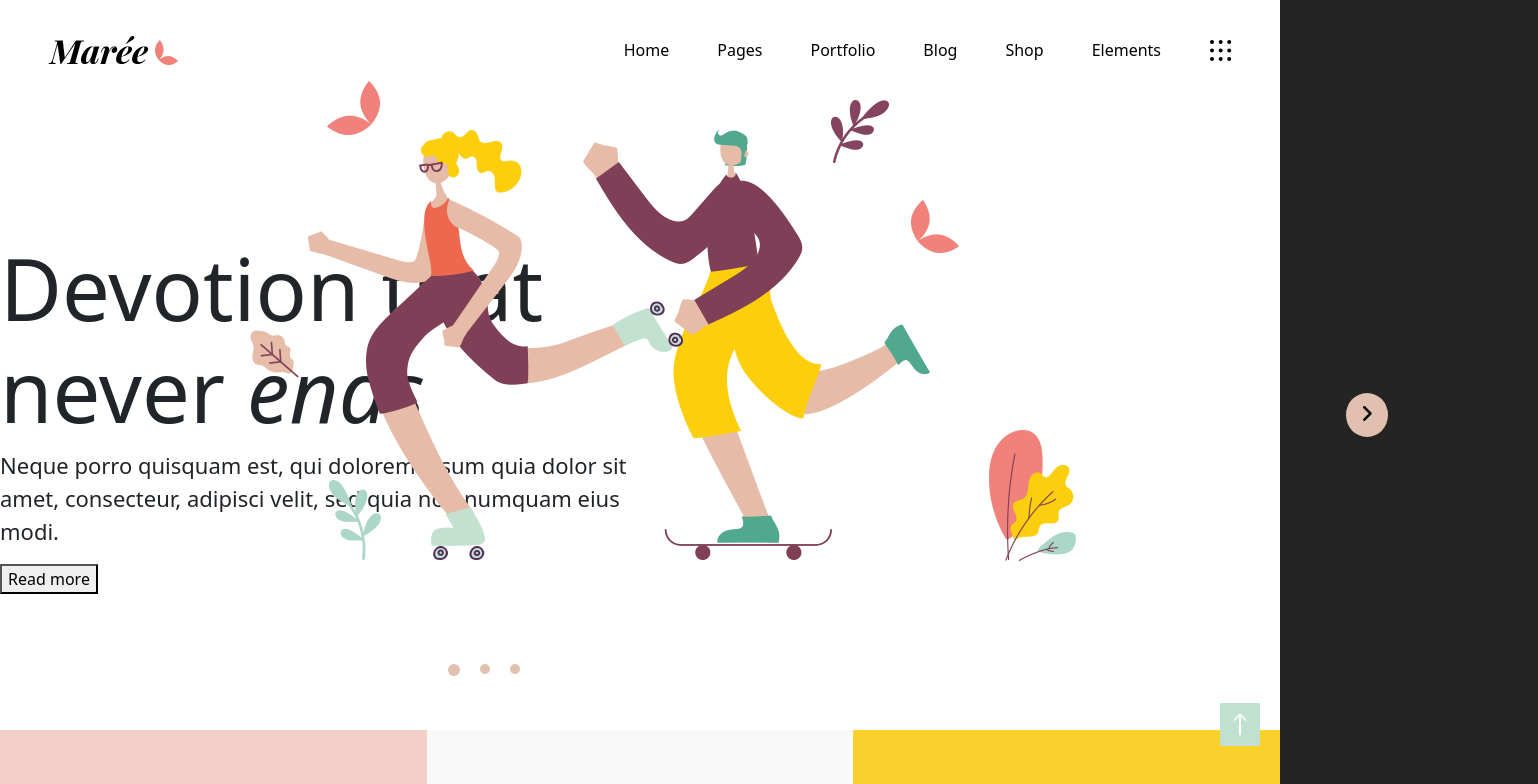
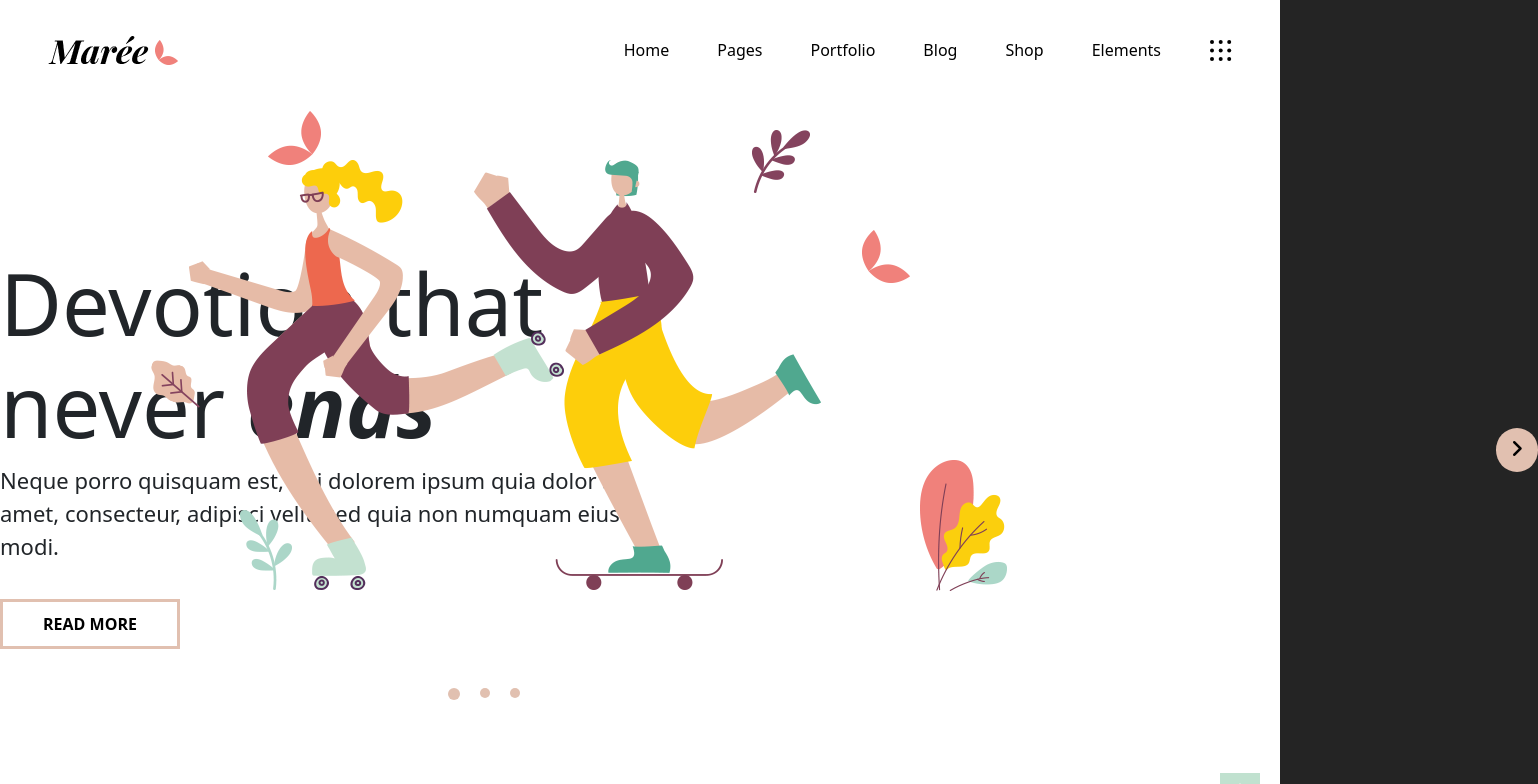
Before and after one commit to michele-pupo/proj-html-vuejs, a Vue app: page / in a window 1280 px wide. Shown: the top 784 px of the page, 1538 px wide, since content can reach past the window. Built offline with nearby package versions, Linux system fonts and the light colour scheme.

Commit message:
added hover in the navbar links

```diff
--- a/src/components/Elements.vue
+++ b/src/components/Elements.vue
@@ -68,7 +68,7 @@ export default {
             margin: 0px auto;
             display: flex;
             gap: 30px;
-            padding: 150px 0px 80px 0px;
+            padding: 150px 0px 10px 0px;
 
         }
 
--- a/src/components/ListLinks.vue
+++ b/src/components/ListLinks.vue
@@ -32,5 +32,10 @@ export default {
     a{
         color: black;
         text-decoration: none;
+
+        &:hover{
+            border-bottom: 8px solid #e1c0b0;
+            padding-bottom: 5px;
+        }
     }
 </style>
--- a/src/components/Pages.vue
+++ b/src/components/Pages.vue
@@ -17,7 +17,7 @@ export default {
             <p>
                 Neque porro quisquam est, qui dolorem ipsum quia dolor sit amet, consecteur, adipisci velit, sed quia non numquam eius modi.
             </p>
-            <button>
+            <button id="more">
                 Read more
             </button>
         </div>
@@ -30,7 +30,7 @@ export default {
 <style lang="scss" scoped>
     #pages{
         margin: 0 auto;
-        height: 630px;
+        height: 700px;
         display: flex;
         justify-content: space-evenly;
         align-items: center;
@@ -42,11 +42,26 @@ export default {
 
             h1{
                 font-size: 85px;
+
+                i{
+                    font-weight: bold;
+                }
             }
 
             p{
                 font-size: 22px;
             }
+
+            #more{
+                background-color: transparent;
+                border: 3px solid #e1c0b0;
+                color: black;
+                font-weight: bold;
+                text-transform: uppercase;
+                padding: 10px 40px;
+                margin-top: 20px;
+
+            }
         }
     }
 </style>
--- a/src/components/SliderImageItem.vue
+++ b/src/components/SliderImageItem.vue
@@ -19,16 +19,12 @@ export default {
         next() {
             if (this.currentIndex < this.images.length - 1) {
                 this.currentIndex++;
-            } else {
-                this.currentIndex = 0; // Se siamo all'ultima immagine, torna alla prima
             }
-            },
+        },
 
             prev() {
             if (this.currentIndex > 0) {
                 this.currentIndex--;
-            } else {
-                this.currentIndex = this.images.length - 1; // Se siamo alla prima immagine, vai all'ultima
             }
         },
 
@@ -72,7 +68,6 @@ export default {
 <style lang="scss" scoped>
     .slider {
         display: flex;
-        align-items: center;
         width: 600px;
 
         button{
@@ -89,11 +84,11 @@ export default {
         }
 
         .prev{
-            right: 1000px;
+            right: 1300px;
         }
 
         .next{
-            left: 200px;
+            left: 350px;
         }
 
         .slides {
@@ -106,9 +101,10 @@ export default {
 
                 .image-slide-container{
                     display: flex;
+                    gap: 10px;
                     position: absolute;
-                    top: 130px;
-                    right: 1px;
+                    top: 160px;
+                    right: 50px;
                     z-index: 0;
 
                     #principal1{
```
